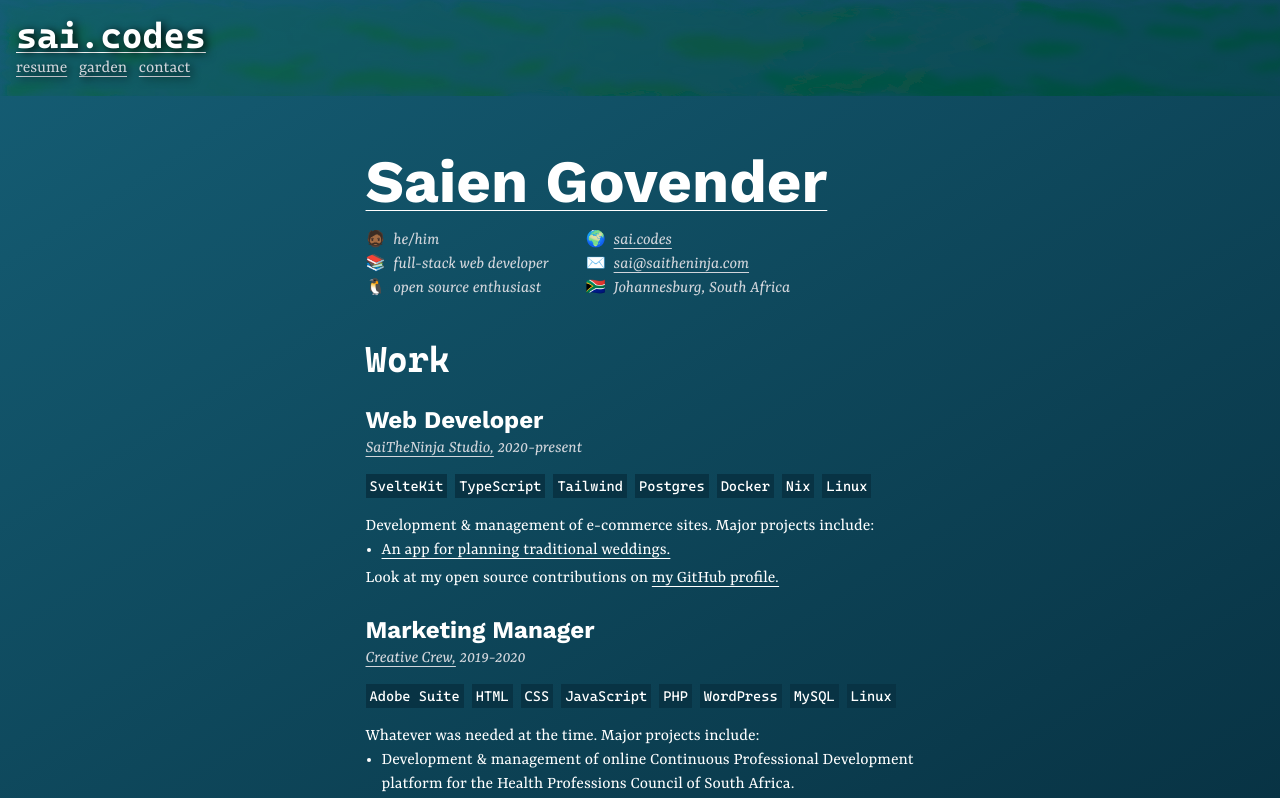
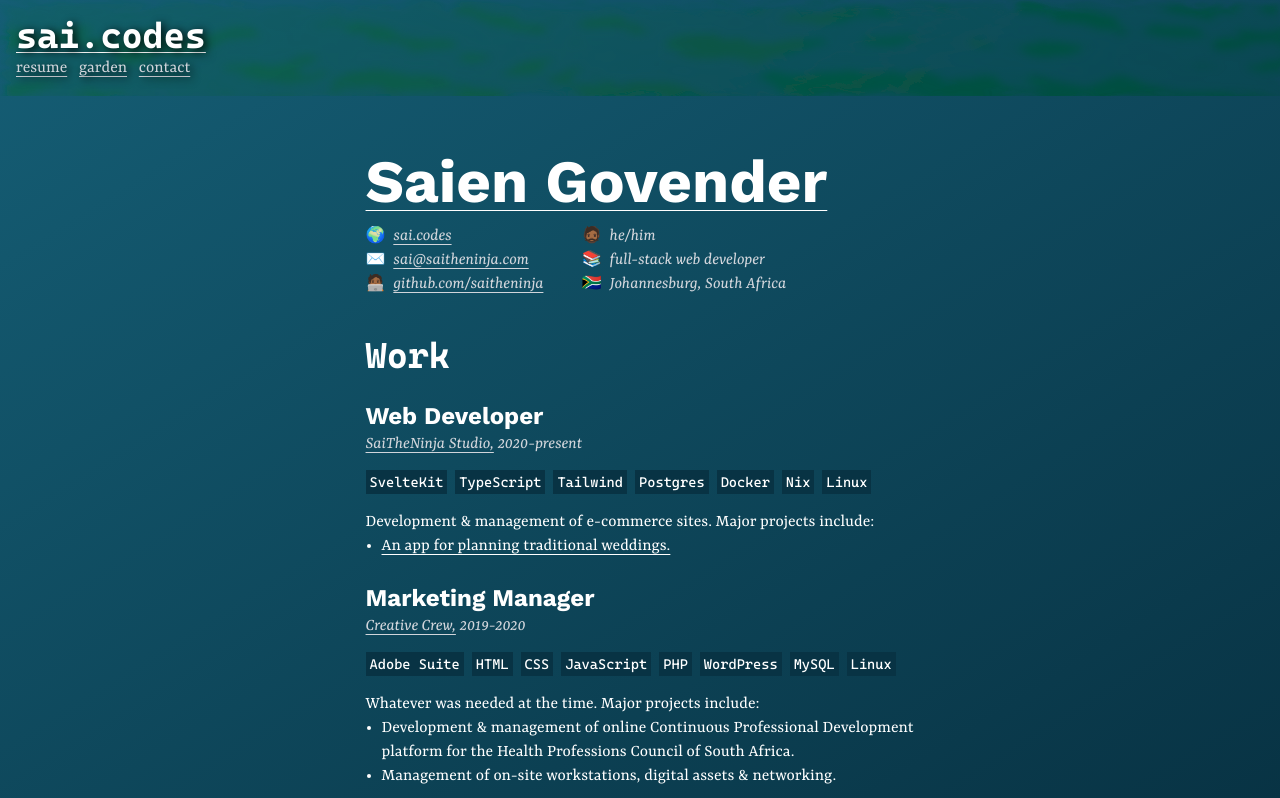
Before and after one commit to saitheninja/sai-codes, a SvelteKit app: page /resume in a window 1280 px wide. Shown: the top 798 px of the page. Built offline with nearby package versions, Linux system fonts and the light colour scheme.

Commit message:
resume: move github link to hgroup

```diff
--- a/src/routes/resume/+page.svelte
+++ b/src/routes/resume/+page.svelte
@@ -98,10 +98,55 @@
     </a>
   </h1>
 
-  <div class="text-minor mt-4 grid max-w-max grid-cols-1 gap-4 sm:grid-cols-2">
+  <div
+    class="text-minor mt-4 grid max-w-max grid-cols-1 gap-3 sm:mt-3 sm:grid-cols-2"
+  >
+    <div
+      id="contact"
+      class="flex flex-col"
+    >
+      <span class="space-x-1">
+        <span class="not-italic">🌍</span>
+        <span>
+          <a
+            href="/"
+            title="I code things"
+          >
+            sai.codes
+          </a>
+        </span>
+      </span>
+
+      <span class="space-x-1">
+        <span class="not-italic">✉️</span>
+        <span>
+          <a
+            href="mailto:sai@saitheninja.com"
+            title="send an email"
+          >
+            sai@saitheninja.com
+          </a>
+        </span>
+      </span>
+
+      <span class="space-x-1">
+        <span class="not-italic">🧑🏾‍💻</span>
+        <span>
+          <a
+            href="https://github.com/saitheninja"
+            title="my github profile"
+            target="_blank"
+            rel="noreferrer external"
+          >
+            github.com/saitheninja
+          </a>
+        </span>
+      </span>
+    </div>
+
     <div
       id="about"
-      class="flex max-w-max flex-col"
+      class="flex flex-col"
     >
       <span class="space-x-1">
         <span class="not-italic">🧔🏾</span>
@@ -111,40 +156,6 @@
       <span class="space-x-1">
         <span class="not-italic">📚</span>
         <span>full-stack web developer</span>
-      </span>
-
-      <span class="space-x-1">
-        <span class="not-italic">🐧</span>
-        <span>open source enthusiast</span>
-      </span>
-    </div>
-
-    <div
-      id="contact"
-      class="flex max-w-max flex-col"
-    >
-      <span class="space-x-1">
-        <span class="not-italic">🌍</span>
-        <span
-          ><a
-            href="/"
-            title="I code things"
-          >
-            sai.codes
-          </a></span
-        >
-      </span>
-
-      <span class="space-x-1">
-        <span class="not-italic">✉️</span>
-        <span
-          ><a
-            href="mailto:sai@saitheninja.com"
-            title="send an email"
-          >
-            sai@saitheninja.com
-          </a></span
-        >
       </span>
 
       <span class="space-x-1">
@@ -180,19 +191,6 @@
           </a>.
         </li>
       </ul>
-
-      <p class="mt-1">
-        Look at my open source contributions on
-        <a
-          href="https://github.com/saitheninja/"
-          title="my GitHub profile"
-          target="_blank"
-          rel="noreferrer external"
-          class="-mr-1"
-        >
-          my GitHub profile
-        </a>.
-      </p>
     </div>
   </ResumeEntry>
 
```
